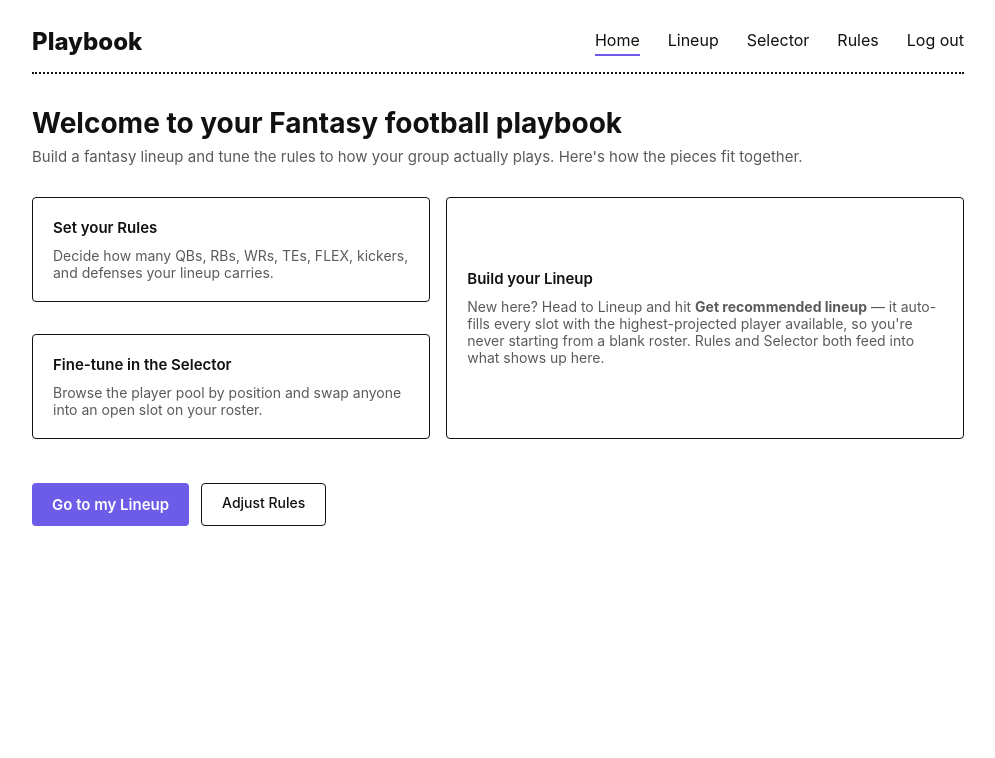
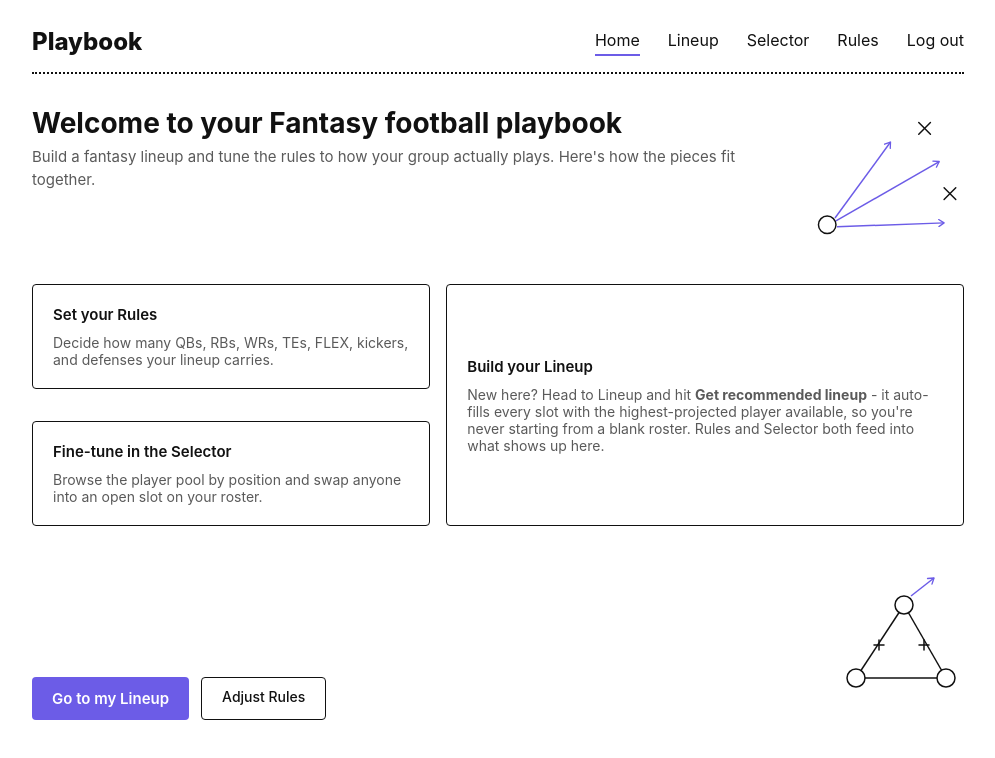
Before and after one commit to thaisivelazquez/gameplaynotebook, a React (Vite) app in the folder frontend/: page / in a window 1280 px wide. Shown: the top 758 px of the page, without its empty margins (142-1137 px from the left). Built offline with nearby package versions, Linux system fonts and the light colour scheme; no server answers; sample sign-in values are in the browser's storage.

Commit message:
change the design settting to match

```diff
--- a/frontend/src/components/InjuryBadge.jsx
+++ b/frontend/src/components/InjuryBadge.jsx
@@ -11,7 +11,7 @@ export default function InjuryBadge({ status, note }) {
   return (
     <span className={`injury-badge ${status}`} title={note || undefined}>
       {INJURY_LABELS[status]}
-      {note ? ` · ${note}` : ''}
+      {note ? ` | ${note}` : ''}
     </span>
   );
 }
--- a/frontend/src/index.css
+++ b/frontend/src/index.css
@@ -227,12 +227,8 @@ h1.page-title {
 }
 
 .radio-circle.checked::after {
-  content: '✓';
-  color: var(--accent);
-  font-size: 13px;
-  font-weight: 700;
+  content: '\2713';
 }
-
 /* ---------- Player carousel (Selector results) ---------- */
 .carousel-row {
   display: flex;
--- a/frontend/src/pages/Home.jsx
+++ b/frontend/src/pages/Home.jsx
@@ -1,14 +1,92 @@
 import React from 'react';
 import { Link } from 'react-router-dom';
+
+function RouteTreeDiagram() {
+  return (
+    <svg width="170" height="150" viewBox="0 0 170 150" className="home-doodle" aria-hidden="true">
+      <circle cx="30" cy="120" r="9" fill="#ffffff" stroke="var(--ink)" strokeWidth="1.5" />
+      <path
+        d="M38 113 L95 35"
+        fill="none"
+        stroke="var(--accent)"
+        strokeWidth="1.5"
+        markerEnd="url(#homeArrow)"
+      />
+      <path
+        d="M39 116 L145 55"
+        fill="none"
+        stroke="var(--accent)"
+        strokeWidth="1.5"
+        markerEnd="url(#homeArrow)"
+      />
+      <path
+        d="M40 122 L150 118"
+        fill="none"
+        stroke="var(--accent)"
+        strokeWidth="1.5"
+        markerEnd="url(#homeArrow)"
+      />
+      <g stroke="var(--ink)" strokeWidth="1.5" strokeLinecap="round">
+        <line x1="124" y1="15" x2="136" y2="27" />
+        <line x1="136" y1="15" x2="124" y2="27" />
+        <line x1="150" y1="82" x2="162" y2="94" />
+        <line x1="162" y1="82" x2="150" y2="94" />
+      </g>
+      <defs>
+        <marker id="homeArrow" viewBox="0 0 10 10" refX="8" refY="5" markerWidth="6" markerHeight="6" orient="auto-start-reverse">
+          <path d="M2 1L8 5L2 9" fill="none" stroke="var(--accent)" strokeWidth="1.5" strokeLinecap="round" strokeLinejoin="round" />
+        </marker>
+      </defs>
+    </svg>
+  );
+}
+
+function FormationDiagram() {
+  return (
+    <svg width="170" height="150" viewBox="0 0 170 150" className="home-doodle" aria-hidden="true">
+      <g fill="none" stroke="var(--ink)" strokeWidth="1.5">
+        <line x1="110" y1="35" x2="62" y2="108" />
+        <line x1="110" y1="35" x2="152" y2="108" />
+        <line x1="62" y1="108" x2="152" y2="108" />
+      </g>
+      <circle cx="110" cy="35" r="9" fill="#ffffff" stroke="var(--ink)" strokeWidth="1.5" />
+      <circle cx="62" cy="108" r="9" fill="#ffffff" stroke="var(--ink)" strokeWidth="1.5" />
+      <circle cx="152" cy="108" r="9" fill="#ffffff" stroke="var(--ink)" strokeWidth="1.5" />
+      <path
+        d="M117 26 L140 8"
+        fill="none"
+        stroke="var(--accent)"
+        strokeWidth="1.5"
+        markerEnd="url(#homeArrow2)"
+      />
+      <g stroke="var(--ink)" strokeWidth="1.5" strokeLinecap="round">
+        <line x1="85" y1="70" x2="85" y2="80" />
+        <line x1="80" y1="75" x2="90" y2="75" />
+        <line x1="130" y1="70" x2="130" y2="80" />
+        <line x1="125" y1="75" x2="135" y2="75" />
+      </g>
+      <defs>
+        <marker id="homeArrow2" viewBox="0 0 10 10" refX="8" refY="5" markerWidth="6" markerHeight="6" orient="auto-start-reverse">
+          <path d="M2 1L8 5L2 9" fill="none" stroke="var(--accent)" strokeWidth="1.5" strokeLinecap="round" strokeLinejoin="round" />
+        </marker>
+      </defs>
+    </svg>
+  );
+}
 
 export default function Home() {
   return (
     <div>
+      <div style={{ display: 'flex', justifyContent: 'space-between', alignItems: 'flex-start', gap: 16 }}>
+        <div>
           <h1 className="page-title">Welcome to your Fantasy football playbook</h1>
-      <p className="page-sub">
-        Build a fantasy lineup and tune the rules to how your group actually plays. Here's how the
-        pieces fit together.
+          <p className="page-sub" style={{ marginBottom: 0 }}>
+            Build a fantasy lineup and tune the rules to how your group actually plays. Here's how
+            the pieces fit together.
           </p>
+        </div>
+        <RouteTreeDiagram />
+      </div>
 
       <div className="home-grid">
         <div className="box">
@@ -21,7 +99,7 @@ export default function Home() {
         <div className="box hub">
           <div className="week-eyebrow">Build your Lineup</div>
           <p style={{ color: 'var(--ink-dim)', fontSize: 14, margin: 0 }}>
-            New here? Head to Lineup and hit <strong>Get recommended lineup</strong> — it auto-fills
+            New here? Head to Lineup and hit <strong>Get recommended lineup</strong> - it auto-fills
             every slot with the highest-projected player available, so you're never starting from a
             blank roster. Rules and Selector both feed into what shows up here.
           </p>
@@ -35,6 +113,7 @@ export default function Home() {
         </div>
       </div>
 
+      <div style={{ display: 'flex', justifyContent: 'space-between', alignItems: 'flex-end', gap: 16 }}>
         <div style={{ display: 'flex', gap: 12 }}>
           <Link to="/lineup" className="primary-btn" style={{ textDecoration: 'none', display: 'inline-block' }}>
             Go to my Lineup
@@ -47,6 +126,8 @@ export default function Home() {
             Adjust Rules
           </Link>
         </div>
+        <FormationDiagram />
+      </div>
     </div>
   );
 }
--- a/frontend/src/pages/Lineup.jsx
+++ b/frontend/src/pages/Lineup.jsx
@@ -59,8 +59,8 @@ export default function Lineup() {
       <h1 className="page-title">My Current Lineup</h1>
       <p className="page-sub">
         {loading
-          ? 'Loading…'
-          : `${filledCount} of ${totalSlots} slots filled · edit your format on the Rules tab`}
+          ? 'Loading...'
+          : `${filledCount} of ${totalSlots} slots filled | edit your format on the Rules tab`}
       </p>
 
       {error && <div className="error-msg">{error}</div>}
@@ -73,7 +73,7 @@ export default function Lineup() {
             Selector.
           </p>
           <button className="primary-btn" onClick={handleRecommend} disabled={recommending}>
-            {recommending ? 'Building your lineup…' : 'Get recommended lineup'}
+            {recommending ? 'Building your lineup...' : 'Get recommended lineup'}
           </button>
         </div>
       )}
@@ -95,19 +95,19 @@ export default function Lineup() {
             {data.lineup.map(({ slot, player }) => (
               <tr key={slot}>
                 <td style={{ color: 'var(--ink-dim)' }}>{slot}</td>
-                <td>{player ? player.name : '—'}</td>
-                <td>{player ? player.nfl_team : '—'}</td>
-                <td>{player ? player.position : '—'}</td>
+                <td>{player ? player.name : ' - '}</td>
+                <td>{player ? player.nfl_team : ' - '}</td>
+                <td>{player ? player.position : ' - '}</td>
                 <td>
                   {player && player.injury_status ? (
                     <InjuryBadge status={player.injury_status} note={player.injury_note} />
                   ) : player ? (
                     'Healthy'
                   ) : (
-                    '—'
+                    ' - '
                   )}
                 </td>
-                <td>{player ? `${player.projected_points} pts` : '—'}</td>
+                <td>{player ? `${player.projected_points} pts` : ' - '}</td>
                 <td style={{ whiteSpace: 'nowrap' }}>
                   <Link to="/selector" className="text-btn" style={{ marginRight: 12 }}>
                     {player ? 'Swap' : 'Fill'}
@@ -126,7 +126,7 @@ export default function Lineup() {
 
       {!loading && !isEmpty && (
         <button className="option-btn" onClick={handleRecommend} disabled={recommending}>
-          {recommending ? 'Rebuilding…' : 'Re-run recommended lineup'}
+          {recommending ? 'Rebuilding...' : 'Re-run recommended lineup'}
         </button>
       )}
     </div>
--- a/frontend/src/pages/Login.jsx
+++ b/frontend/src/pages/Login.jsx
@@ -27,7 +27,7 @@ export default function Login() {
   }
 
   return (
-    <div className="auth-card">
+    <div className="auth-box">
       <h1 className="page-title">Log in</h1>
       <p className="page-sub">Get back to making your calls.</p>
       {error && <div className="error-msg">{error}</div>}
@@ -47,7 +47,7 @@ export default function Login() {
           />
         </div>
         <button className="primary-btn" type="submit" disabled={loading}>
-          {loading ? 'Logging in…' : 'Log in'}
+          {loading ? 'Logging in...' : 'Log in'}
         </button>
       </form>
       <div className="auth-switch">
--- a/frontend/src/pages/Register.jsx
+++ b/frontend/src/pages/Register.jsx
@@ -28,7 +28,7 @@ export default function Register() {
   }
 
   return (
-    <div className="auth-card">
+    <div className="auth-box">
       <h1 className="page-title">Sign up</h1>
       <p className="page-sub">Create an account to start predicting.</p>
       {error && <div className="error-msg">{error}</div>}
@@ -59,7 +59,7 @@ export default function Register() {
           />
         </div>
         <button className="primary-btn" type="submit" disabled={loading}>
-          {loading ? 'Creating account…' : 'Create account'}
+          {loading ? 'Creating account...' : 'Create account'}
         </button>
       </form>
       <div className="auth-switch">
--- a/frontend/src/pages/Rules.jsx
+++ b/frontend/src/pages/Rules.jsx
@@ -58,7 +58,7 @@ export default function Rules() {
       </p>
 
       {error && <div className="error-msg">{error}</div>}
-      {loading && <div className="loading-state">Loading…</div>}
+      {loading && <div className="loading-state">Loading...</div>}
 
       {form && (
         <form onSubmit={handleSave}>
@@ -88,11 +88,11 @@ export default function Rules() {
           </table>
 
           <button className="primary-btn" type="submit" disabled={saving}>
-            {saving ? 'Saving…' : 'Save rules'}
+            {saving ? 'Saving...' : 'Save rules'}
           </button>
           {saved && (
             <p style={{ color: 'var(--accent)', fontSize: 13, marginTop: 10 }}>
-              Saved — check your Lineup to see the updated slots.
+              Saved - check your Lineup to see the updated slots.
             </p>
           )}
         </form>
```
Also changed, not shown: frontend/src/pages/Selector.jsx (+10 -8 lines). Lines whose indentation alone changed are shown as unchanged.
